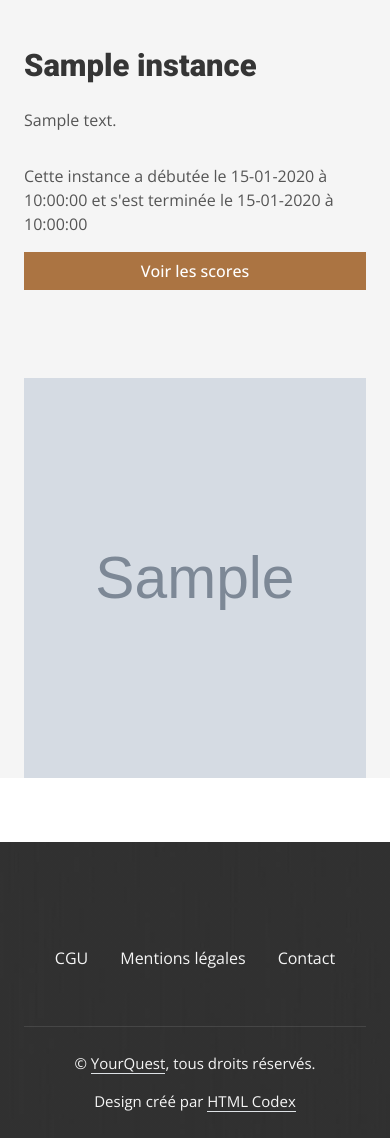
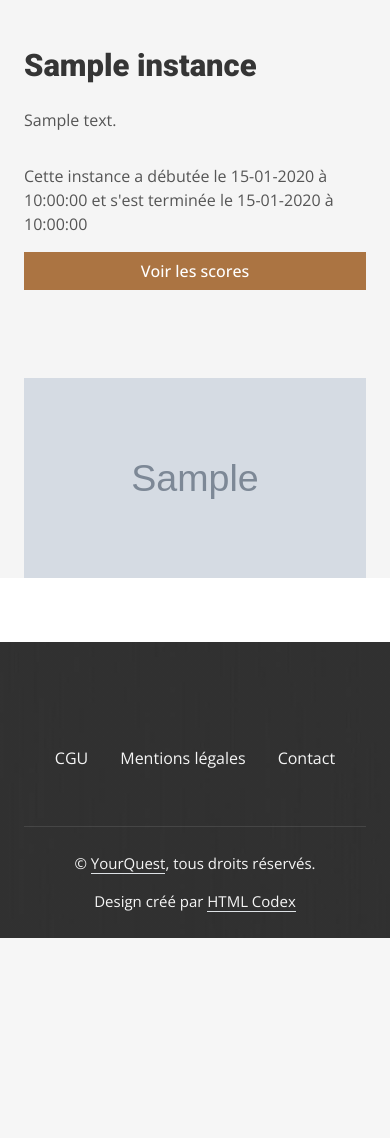
Before and after one commit to Carolineflament/your-quest, a Symfony app: template templates/front/instance/show.html.twig in a window 390 px wide. Shown: the part 377-1515 px from the top of the page. After the commit the page ends 1315 px from the top, so only its background shows below. Run offline with Twig, Linux system fonts and the light colour scheme; the template is opened without the code that fills it: most values are stand-ins (such as "Sample title", 1, 10 or a date in 2020); grey boxes marked "Sample" are stand-in pictures; some libraries are stand-ins or nearby versions.

Commit message:
css update responsive

```diff
--- a/templates/front/game/show.html.twig
+++ b/templates/front/game/show.html.twig
@@ -15,7 +15,7 @@
                         <p class="mb-4 pb-2">{{game.summary | nl2br}}</p>
                     </div>
                 </div>
-                <div class="col-lg-6 pe-lg-0" style="min-height: 400px;">
+                <div class="col-lg-6 pe-lg-0" style="min-height: 200px;">
                     <div class="position-relative h-100 d-flex align-items-center">
                         <img class="position-absolute img-fluid w-100" src="{{ asset(app_games_images_directory~game.image) }}" style="object-fit: cover;max-height: 100%;" alt="{{game.slug}}">
                     </div>
--- a/templates/front/instance/show.html.twig
+++ b/templates/front/instance/show.html.twig
@@ -37,9 +37,9 @@
                         </p>
                     </div>
                 </div>
-                <div class="col-lg-6 pe-lg-0" style="min-height: 400px;">
+                <div class="col-lg-6 pe-lg-0" style="min-height: 200px;">
                     <div class="position-relative h-100">
-                        <img class="position-absolute img-fluid w-100 h-100" src="{{ asset(app_games_images_directory~instance.game.image) }}" style="object-fit: cover;" alt="{{instance.title}}">
+                        <img class="position-absolute img-fluid w-100 d-flex align-items-center" src="{{ asset(app_games_images_directory~instance.game.image) }}" style="object-fit: cover;max-height: 100%;" alt="{{instance.title}}">
                     </div>
                 </div>
             </div>
```
